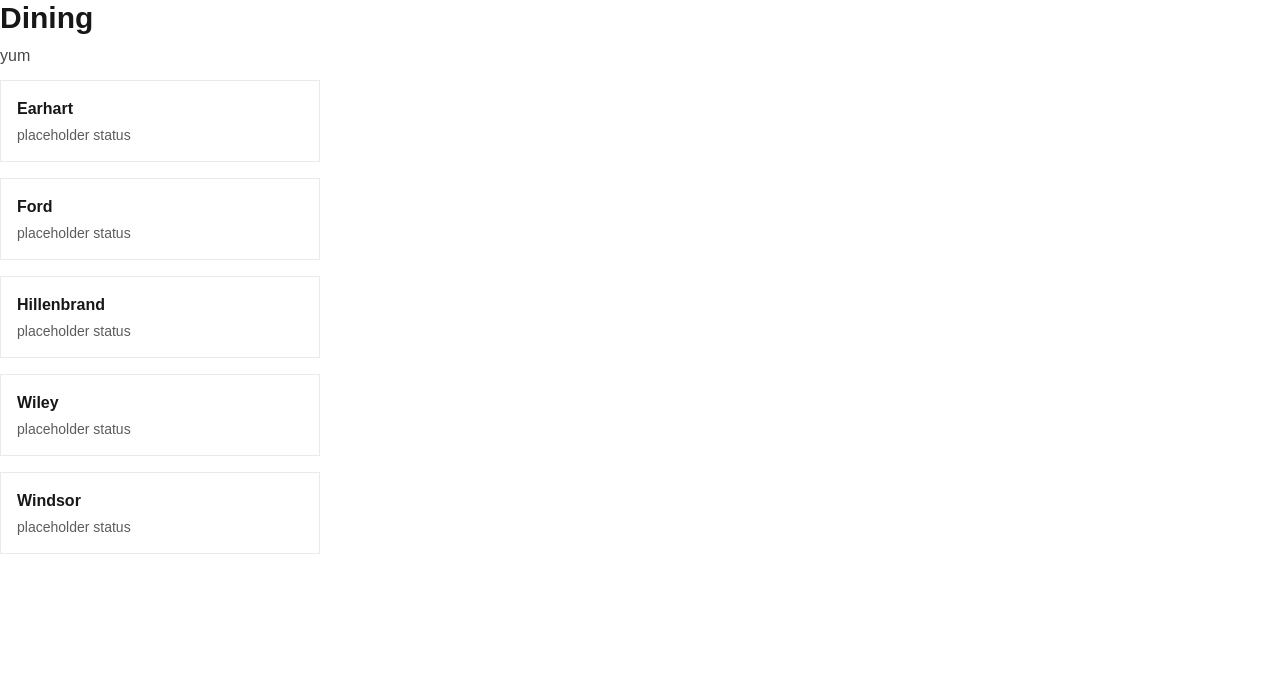
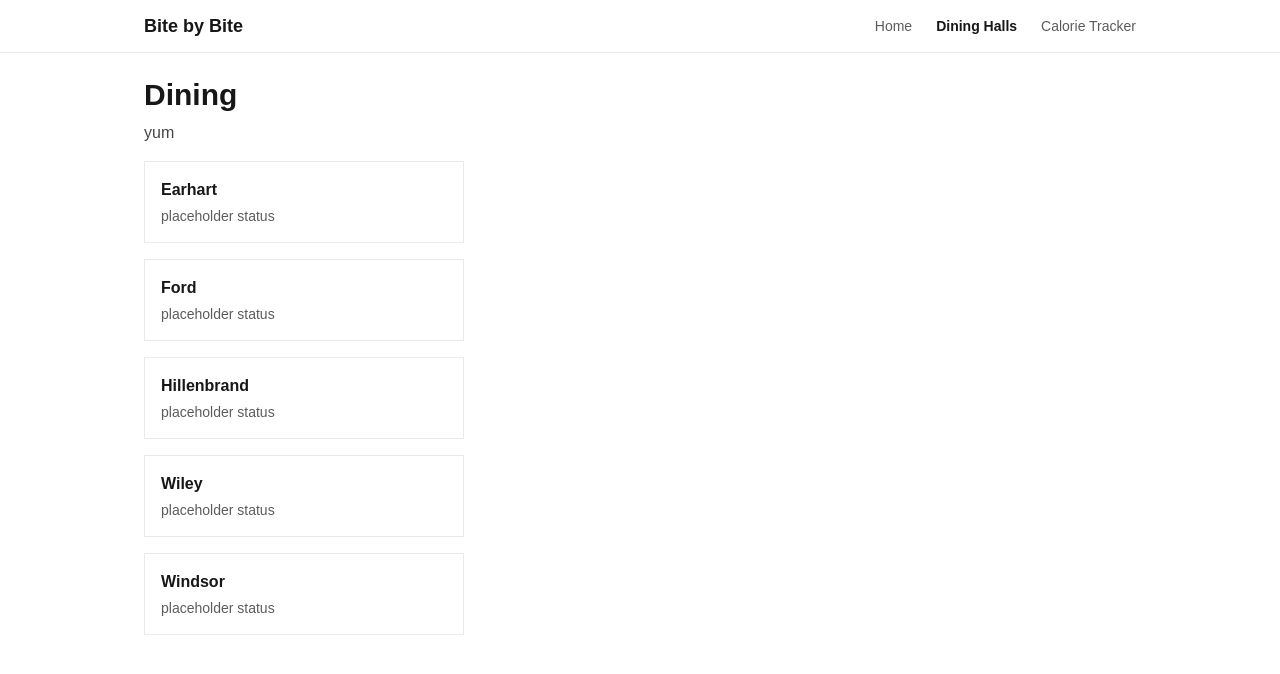
Before and after one commit to hudsoncote/bite-by-bite, a Next.js app: page /dining in a window 1280 px wide. Shown: the top 674 px of the page. Built offline with nearby package versions, Linux system fonts and the light colour scheme.

Commit message:
created basic navigation bar

```diff
--- a/app/dining/page.tsx
+++ b/app/dining/page.tsx
@@ -7,7 +7,7 @@ export default function DiningPage() {
       <p className="mt-2 opacity-80">
         yum
       </p>
-      <ul className="mt-3 grid gap-4 max-w-xs">
+      <ul className="mt-4 grid gap-4 max-w-xs">
         {halls.map((hall) => (
           <li key={hall} className="border border-gray-300/50 p-4">
             <h2 className="font-semibold">{hall}</h2>
--- a/app/layout.tsx
+++ b/app/layout.tsx
@@ -1,3 +1,4 @@
+import Navbar from "@/components/Navbar";
 import type { Metadata } from "next";
 import { Geist, Geist_Mono } from "next/font/google";
 import "./globals.css";
@@ -13,8 +14,8 @@ const geistMono = Geist_Mono({
 });
 
 export const metadata: Metadata = {
-  title: "Create Next App",
-  description: "Generated by create next app",
+  title: "Bite by Bite",
+  description: "LAUNCHPAD!!!",
 };
 
 export default function RootLayout({ children }: LayoutProps<"/">) {
@@ -23,7 +24,12 @@ export default function RootLayout({ children }: LayoutProps<"/">) {
       lang="en"
       className={`${geistSans.variable} ${geistMono.variable} h-full antialiased`}
     >
-      <body className="min-h-full flex flex-col">{children}</body>
+      <body className="min-h-full flex flex-col">
+        <Navbar />
+        <main className="mx-auto w-full max-w-5xl flex-1 px-4 py-6">
+          {children}
+        </main>
+      </body>
     </html>
   );
 }
--- a/app/page.tsx
+++ b/app/page.tsx
@@ -10,13 +10,13 @@ export default function Home() {
       <div className="mt-4 flex gap-3">
         <Link
           href="/dining"
-          className="border border-gray-300/50 px-4 py-2 font-medium hover:bg-gray-500/10"
+          className="border border-gray-300/50 px-4 py-2 font-medium hover:bg-gray-500/20"
         >
           View dining halls
         </Link>
         <Link
           href="/tracker"
-          className="border border-gray-300/50 px-4 py-2 font-medium hover:bg-gray-500/10"
+          className="border border-gray-300/50 px-4 py-2 font-medium hover:bg-gray-500/20"
         >
           Open tracker
         </Link>
--- a/app/tracker/page.tsx
+++ b/app/tracker/page.tsx
@@ -5,7 +5,7 @@ export default function TrackerPage() {
       <p className="mt-2 opacity-80">
         placeholder description
       </p>
-      <div className="mt-6 border border-dashed border-gray-300/50 p-8 text-center opacity-70">
+      <div className="mt-4 border border-dashed border-gray-300/50 p-6 text-center opacity-70">
         nothing logged yet
       </div>
     </div>
--- /dev/null
+++ b/components/Navbar.tsx
@@ -0,0 +1,42 @@
+"use client";
+
+import Link from "next/link";
+import { usePathname } from "next/navigation";
+
+const links = [
+  { href: "/", label: "Home" },
+  { href: "/dining", label: "Dining Halls" },
+  { href: "/tracker", label: "Calorie Tracker" },
+];
+
+export default function Navbar() {
+  const pathname = usePathname();
+
+  return (
+    <header className="border-b border-gray-300/50">
+      <nav className="mx-auto flex max-w-5xl items-center justify-between px-4 py-3">
+        <Link href="/" className="text-lg font-bold">
+          Bite by Bite
+        </Link>
+        <ul className="flex gap-6 text-sm">
+          {links.map(({ href, label }) => {
+            const active =
+              href === "/" ? pathname === "/" : pathname.startsWith(href);
+            return (
+              <li key={href}>
+                <Link
+                  href={href}
+                  className={
+                    active ? "font-semibold" : "opacity-70 hover:opacity-100"
+                  }
+                >
+                  {label}
+                </Link>
+              </li>
+            );
+          })}
+        </ul>
+      </nav>
+    </header>
+  );
+}
```
